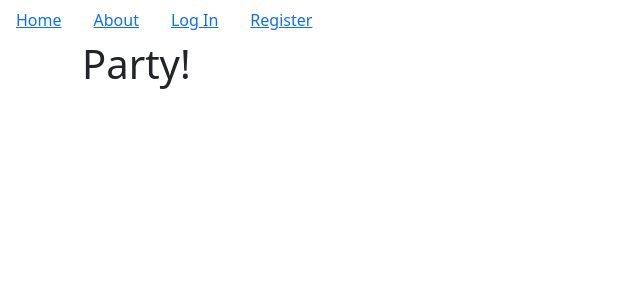
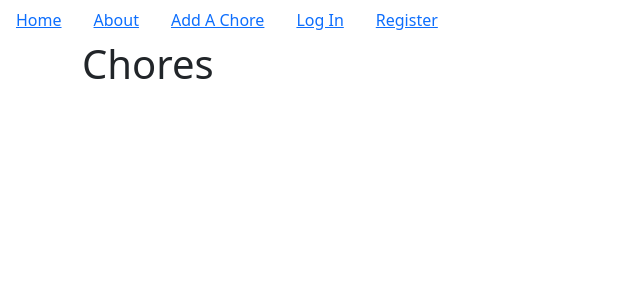
Before and after one commit to smclairecarden/chores-simplified, a Flask app: page / in a window 1280 px wide. Shown: the top 300 px of the page, without its empty margins (0-640 px from the left). Run offline with Flask 2, Linux system fonts and the light colour scheme; data that the repository does not hold is empty.

```diff
--- a/myapp/core/views.py
+++ b/myapp/core/views.py
@@ -1,13 +1,16 @@
 # core/views.py
 
 from flask import render_template, request, Blueprint
+from myapp.models import Chore
 
 core = Blueprint('core', __name__)
 
 @core.route('/')
 def index():
+    page = request.args.get('page', 1, type=int)
+    chores = Chore.query.order_by(Chore.date.desc()).paginate(page=page, per_page=5)
+    return render_template('index.html', chores=chores)
 
-    return render_template('index.html')
 
 @core.route('/info')
 def info():
--- a/myapp/models.py
+++ b/myapp/models.py
@@ -44,9 +44,11 @@ class Chore(db.Model):
     user_id = db.Column(db.Integer, db.ForeignKey('users.id'), nullable=False)
 
 
-    def __init__(self, chore, description, user_id):
+    def __init__(self, chore, description, completed_by, done, user_id):
         self.chore = chore
         self.description = description
+        self.completed_by = completed_by
+        self.done = done
         self.user_id = user_id
 
     def __repr__(self):
--- a/myapp/templates/base.html
+++ b/myapp/templates/base.html
@@ -16,7 +16,9 @@
         <li class="nav-link">
             <a href="{{url_for('core.info')}}">About</a>
         </li>
-
+        <li class="nav-link">
+            <a href="{{url_for('chores.create_post')}}">Add A Chore</a>
+        </li>
         {% if current_user.is_authenticated %}
         <li class="nav-link">
             <a href="{{url_for('users.logout')}}">Log Out</a>
--- a/myapp/templates/index.html
+++ b/myapp/templates/index.html
@@ -1,7 +1,38 @@
 {% extends "base.html" %}
 {% block content %}
     <div class="jumbotron">
-        <h1>Party!</h1>
+        <h1>Chores</h1>
+    </div>
+    <div class="container">
+        {% for post in chores.items %}
+            <div class="card">
+                <div class="car-boy">
+                    <h2>
+                        {{post.chore}}
+                    </h2>
+                    <h3>
+                        Chore Added By: {{post.author.username}}
+                    </h3>
+                    <p>Published on: {{post.date.strftime('%Y - %m - %d')}}</p>
+                    <a class="btn btn-primary" href="{{url_for('chores.chore', chore_id=post.id)}}">Get Chore Details</a>
+                </div>
+            </div>
+        {% endfor %}
     </div>
 
+    <nav aria-label="Page Navigation example">
+        <ul class="pagination justify-content-center">
+            {% for page_num in chores.iter_pages(left_edge=1, right_edge=1, left_current=1, right_current=2) %}
+                {% if chores.page == page_num %}
+                <li class="page-item disabled">
+                    <a class="page-link" href="{{url_for('core.index', page=page_num)}}">{{ page_num }}</a>
+                </li>
+                {% else %}
+                <li class="page-item">
+                    <a class="page-link" href="{{url_for('core.index', page=page_num)}}">{{ page_num }}</a>
+                </li>
+                {% endif %}
+            {% endfor %}
+        </ul>
+    </nav>
 {% endblock %}
```
Also changed, not shown: myapp/chores/views.py (+20 -7 lines), myapp/templates/chore.html (added, +20 -0 lines), myapp/templates/create_chore.html (added, +29 -0 lines).
